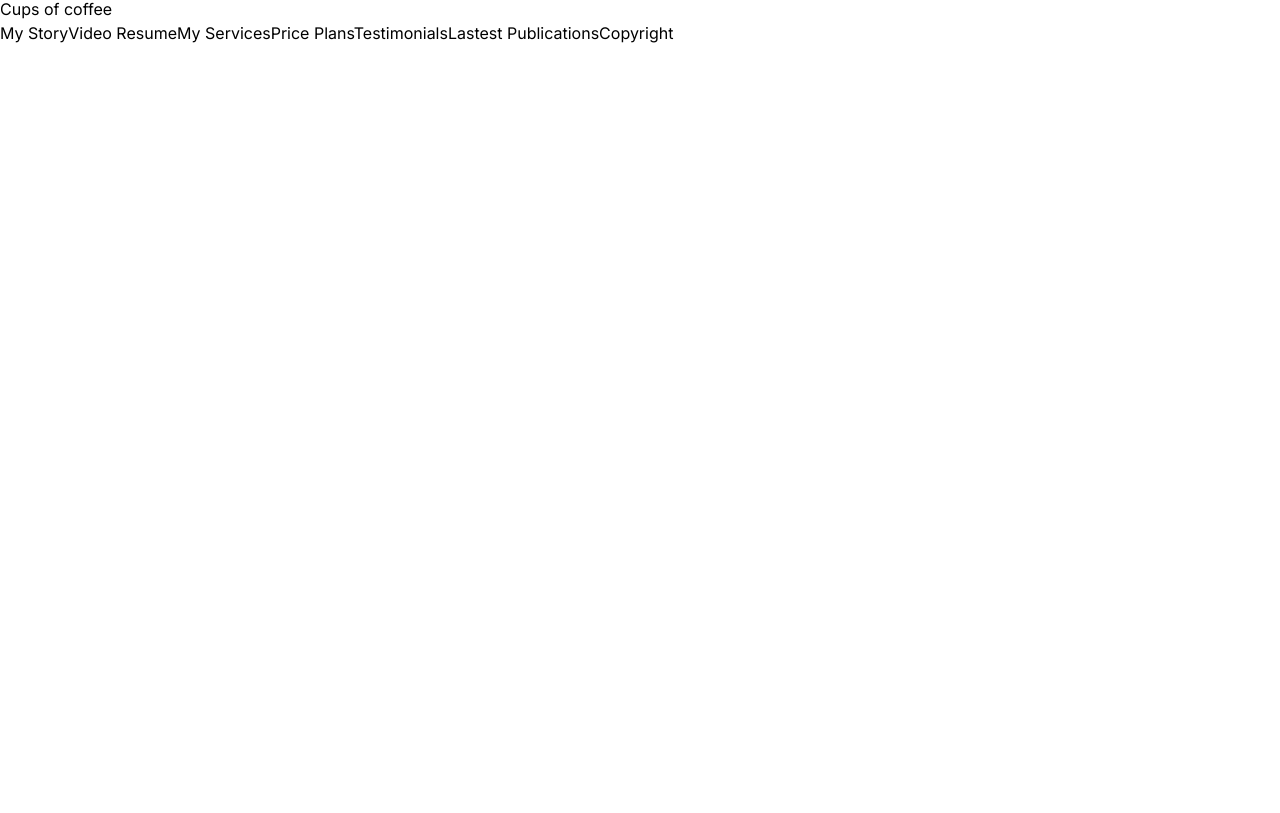
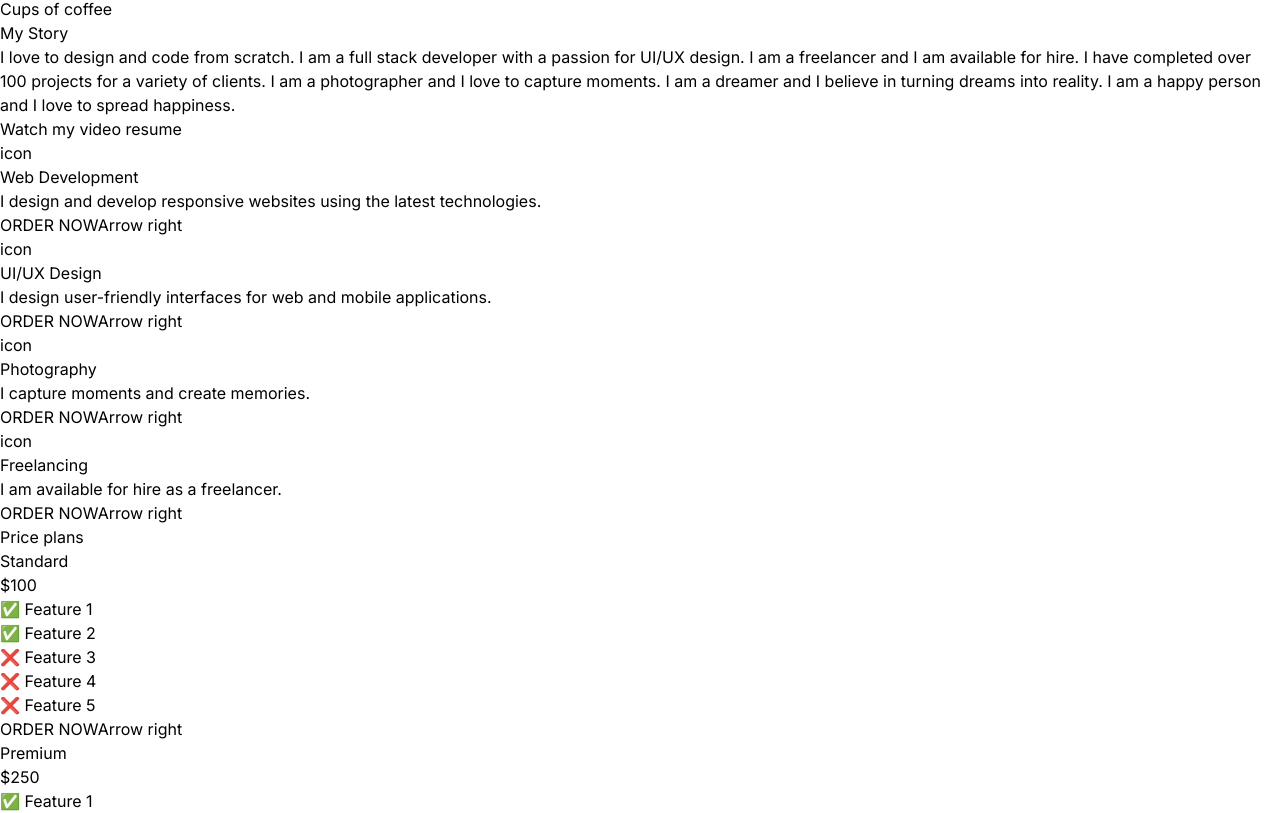
Before and after one commit to ledminh/porfolio-landing-page-1, a Next.js app: page / in a window 1280 px wide. Shown: the part 771-1584 px from the top of the page. Before the commit the page ends 816 px from the top, so only its background shows below. Built offline with nearby package versions, Linux system fonts and the light colour scheme.

Commit message:
Price Plan

```diff
--- a/src/components/Home/MyServices/index.tsx
+++ b/src/components/Home/MyServices/index.tsx
@@ -1,3 +1,21 @@
+import { services } from "@/data";
+
 export default function MyServices() {
-  return <>My Services</>;
+  return (
+    <div>
+      <ul>
+        {services.map((service) => (
+          <li key={service.id}>
+            <div>icon</div>
+            <h3>{service.title}</h3>
+            <p>{service.description}</p>
+            <button>
+              <span>ORDER NOW</span>
+              <span>Arrow right</span>
+            </button>
+          </li>
+        ))}
+      </ul>
+    </div>
+  );
 }
--- a/src/components/Home/MyStory/index.tsx
+++ b/src/components/Home/MyStory/index.tsx
@@ -1,3 +1,9 @@
+import { myStory } from "@/data";
 export default function MyStory() {
-  return <>My Story</>;
+  return (
+    <div>
+      <h2>My Story</h2>
+      <p>{myStory.content}</p>
+    </div>
+  );
 }
--- a/src/components/Home/PricePlans/index.tsx
+++ b/src/components/Home/PricePlans/index.tsx
@@ -1,3 +1,32 @@
+import { pricePlans } from "@/data";
+
 export default function PricePlans() {
-  return <>Price Plans</>;
+  return (
+    <div>
+      <div>Price plans</div>
+      <ul>
+        {pricePlans.plans.map((plan) => (
+          <li key={plan.id}>
+            <h3>{plan.title}</h3>
+            <p>
+              {plan.currency}
+              {plan.price}
+            </p>
+            <ul>
+              {pricePlans.features.map((feature, index) => (
+                <li key={index}>
+                  {plan.features[index] ? "✅" : "❌"} {feature}
+                </li>
+              ))}
+            </ul>
+            {plan.popular ? <div>Popular</div> : null}
+            <button>
+              <span>ORDER NOW</span>
+              <span>Arrow right</span>
+            </button>
+          </li>
+        ))}
+      </ul>
+    </div>
+  );
 }
--- a/src/components/Home/VideoResume/index.tsx
+++ b/src/components/Home/VideoResume/index.tsx
@@ -1,3 +1,12 @@
+import Link from "next/link";
+import { videoResumeLink } from "@/data";
+
 export default function VideoResume() {
-  return <>Video Resume</>;
+  return (
+    <div>
+      {videoResumeLink ? (
+        <Link href={videoResumeLink}>Watch my video resume</Link>
+      ) : null}
+    </div>
+  );
 }
--- a/src/data.ts
+++ b/src/data.ts
@@ -3,6 +3,7 @@
  */
 
 import { link } from "fs";
+import { features } from "process";
 
 export const title = "John Doe";
 
@@ -129,3 +130,74 @@ export const accomplishments = [
     plus: true,
   },
 ];
+
+/***********************
+ * My Story Data
+ */
+
+export const myStory = {
+  content:
+    "I love to design and code from scratch. I am a full stack developer with a passion for UI/UX design. I am a freelancer and I am available for hire. I have completed over 100 projects for a variety of clients. I am a photographer and I love to capture moments. I am a dreamer and I believe in turning dreams into reality. I am a happy person and I love to spread happiness.",
+};
+
+/***********************
+ * Video Resume Data
+ */
+export const videoResumeLink = "https://www.youtube.com/watch?v=1234567890";
+
+/***********************
+ * My Services Data
+ */
+export const services = [
+  {
+    id: 1,
+    title: "Web Development",
+    description:
+      "I design and develop responsive websites using the latest technologies.",
+    icon: null,
+  },
+  {
+    id: 2,
+    title: "UI/UX Design",
+    description:
+      "I design user-friendly interfaces for web and mobile applications.",
+    icon: null,
+  },
+  {
+    id: 3,
+    title: "Photography",
+    description: "I capture moments and create memories.",
+    icon: null,
+  },
+  {
+    id: 4,
+    title: "Freelancing",
+    description: "I am available for hire as a freelancer.",
+    icon: null,
+  },
+];
+
+/***********************
+ * PricePlans Data
+ */
+export const pricePlans = {
+  features: ["Feature 1", "Feature 2", "Feature 3", "Feature 4", "Feature 5"],
+  plans: [
+    {
+      id: 1,
+      title: "Standard",
+      price: 100,
+      currency: "$",
+      features: [true, true, false, false, false],
+      popular: false,
+    },
+    {
+      id: 2,
+      title: "Premium",
+      price: 250,
+      currency: "$",
+      features: [true, true, true, true, true],
+      popular: true,
+    },
+  ],
+};
```
